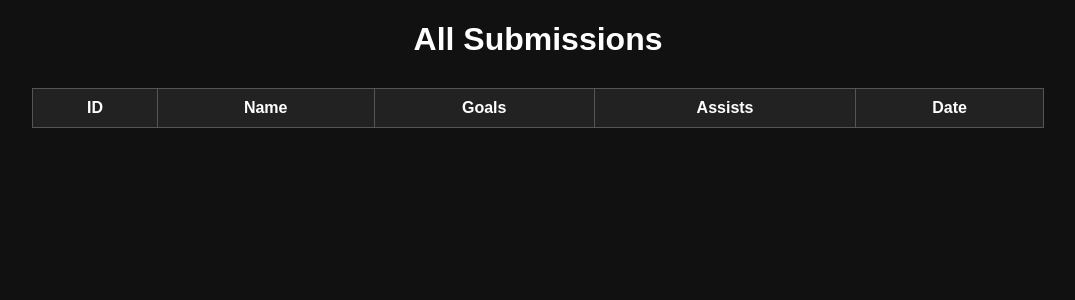
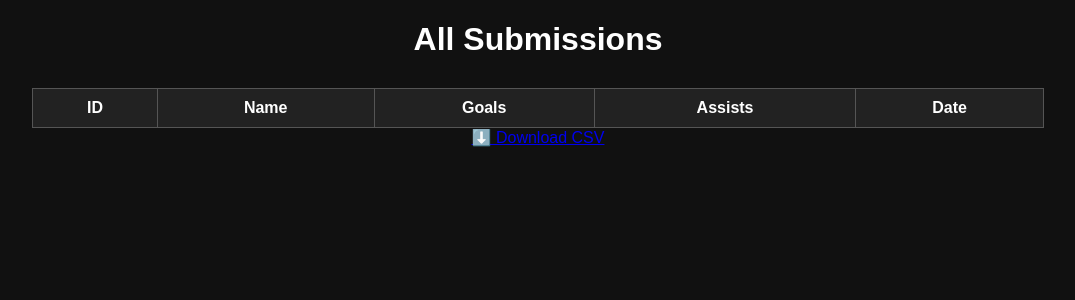
Before and after one commit to mrog90/st-michaels-friday-football, a Flask app: page /submissions in a window 1280 px wide. Shown: the top 300 px of the page, without its empty margins (102-1177 px from the left). Run offline with Flask 3, Linux system fonts and the light colour scheme; lists and menus that the app fills with data are empty.

Commit message:
add secure CSV download route

```diff
--- a/app.py
+++ b/app.py
@@ -57,3 +57,19 @@
     import os
     port = int(os.environ.get("PORT", 5000))
     app.run(host="0.0.0.0", port=port)
+
+from flask import send_file
+
+# 🔒 Replace this with your private key (choose anything unique)
+ADMIN_KEY = "olly"
+
+@app.route("/download")
+def download_csv():
+    key = request.args.get("key")
+    if key != ADMIN_KEY:
+        return "Unauthorized", 403
+
+    if not os.path.exists(CSV_FILE):
+        return "No submissions yet", 404
+
+    return send_file(CSV_FILE, as_attachment=True)
--- a/templates/submissions.html
+++ b/templates/submissions.html
@@ -24,5 +24,8 @@
       </tr>
     {% endfor %}
   </table>
+
+  <a href="/download?key=olly" class="download-btn">⬇️ Download CSV</a>
+
 </body>
 </html>
```
Also changed, not shown: static/style.css (+15 -0 lines).
